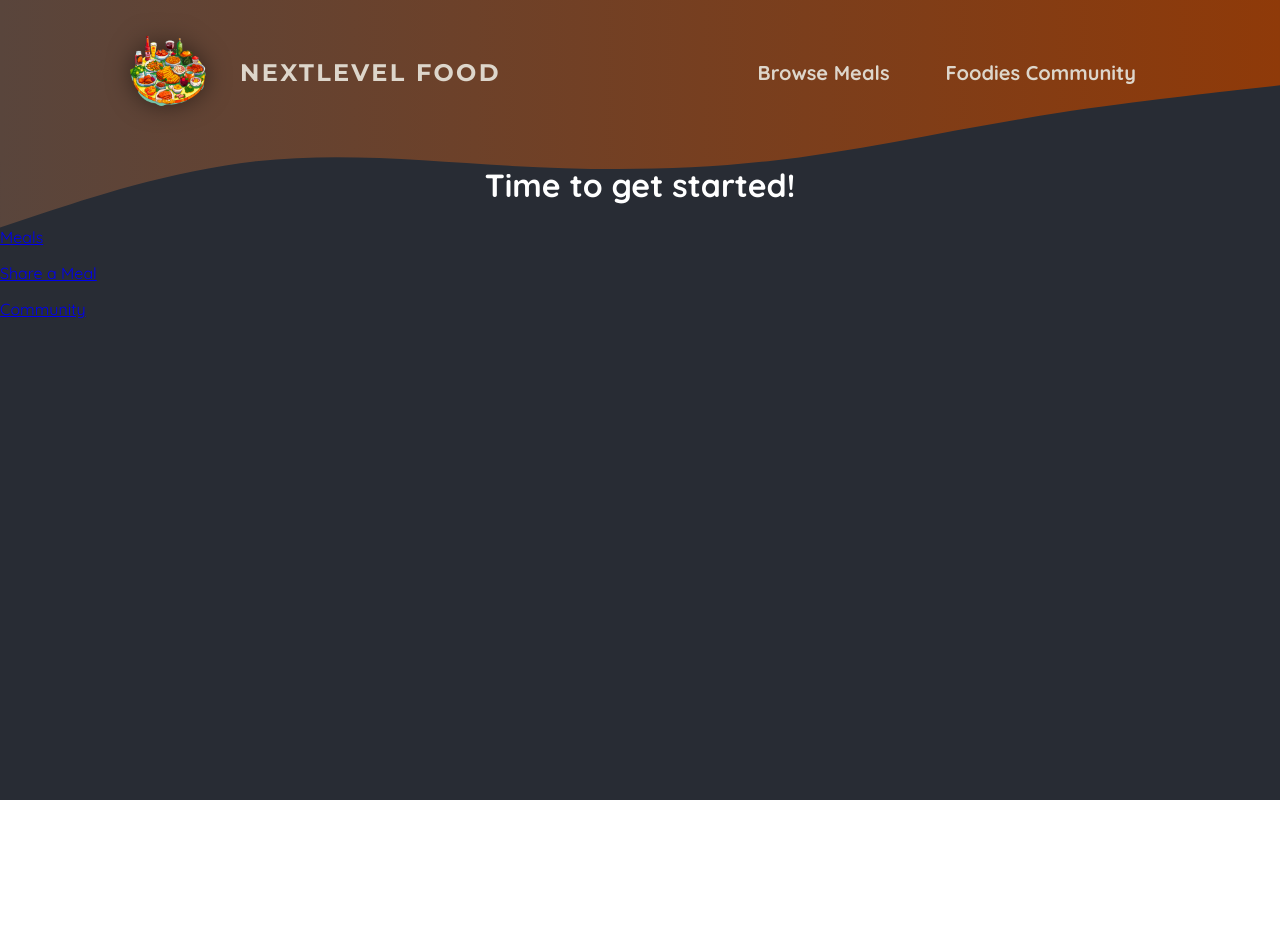
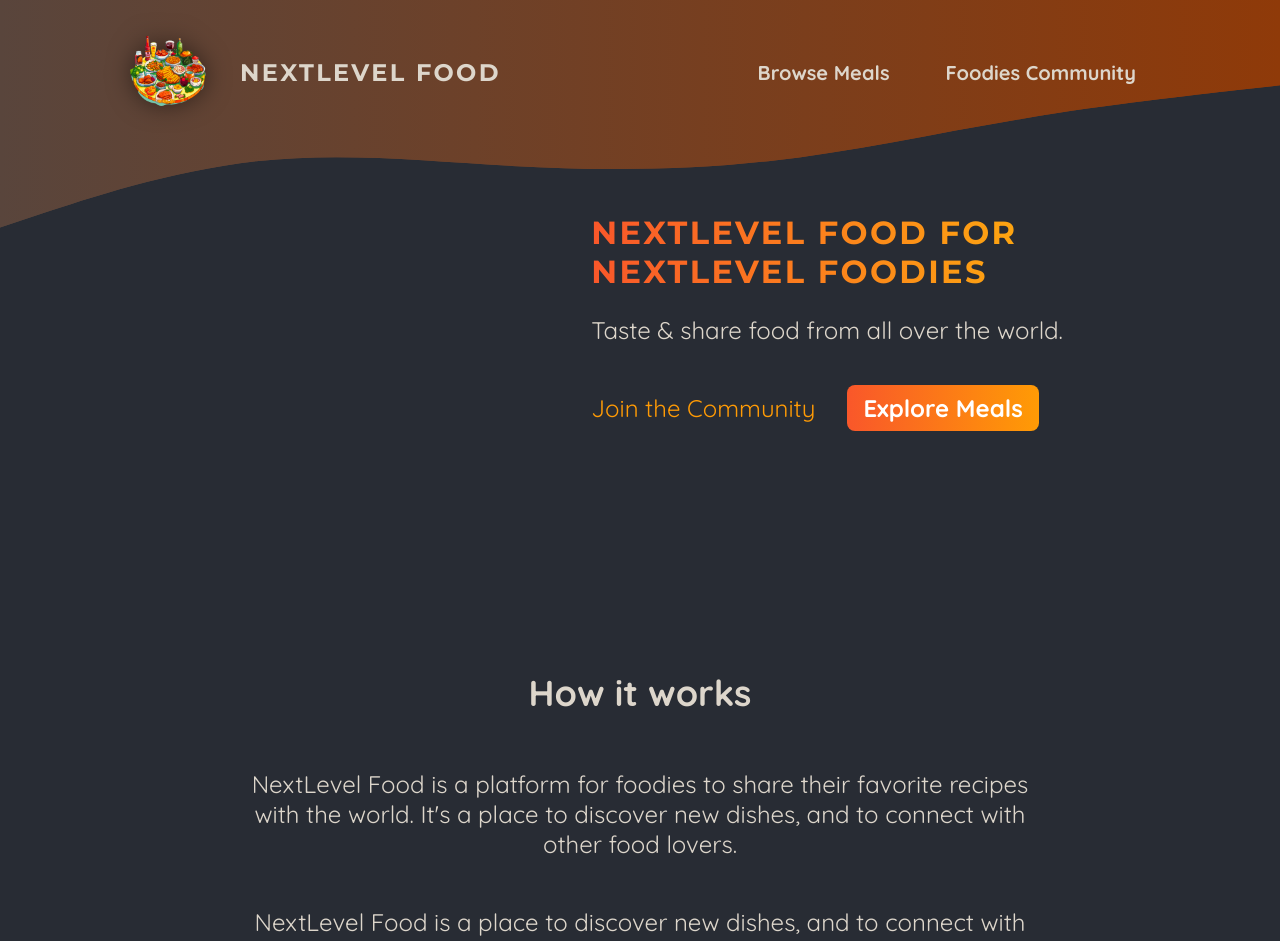
Before and after one commit to nymajalalabadi/Foodies, a Next.js app in the folder foodies/: page / in a window 1280 px wide. Shown: the top 941 px of the page. Before the commit the page ends 800 px from the top, so only its background shows below. Built offline with nearby package versions, Linux system fonts and the light colour scheme.

Commit message:
Added MainHeaderBackground

```diff
--- /dev/null
+++ b/foodies/app/components/main-header/main-header-background.module.css
@@ -0,0 +1,14 @@
+.headerbackground {
+    position: absolute;
+    width: 100%;
+    height: 320px;
+    top: 0;
+    left: 0;
+    z-index: -1;
+  }
+
+  .headerbackground svg {
+    display: block;
+    width: 100%;
+    height: auto;
+  }
--- /dev/null
+++ b/foodies/app/components/main-header/main-header-background.tsx
@@ -0,0 +1,26 @@
+import styles from "./main-header-background.module.css";
+
+export default function MainHeaderBackground() {
+    return (
+        <div className={styles.headerbackground}>
+          <svg  xmlns="http://www.w3.org/2000/svg" viewBox="0 0 1440 320">
+            <defs>
+              <linearGradient id="gradient" x1="0%" y1="0%" x2="100%" y2="0%">
+                <stop
+                  offset="0%"
+                  style={{ stopColor: '#59453c', stopOpacity: '1' }}
+                />
+                <stop
+                  offset="100%"
+                  style={{ stopColor: '#8f3a09', stopOpacity: '1' }}
+                />
+              </linearGradient>
+            </defs>
+            <path
+              fill="url(#gradient)"
+              d="M0,256L48,240C96,224,192,192,288,181.3C384,171,480,181,576,186.7C672,192,768,192,864,181.3C960,171,1056,149,1152,133.3C1248,117,1344,107,1392,101.3L1440,96L1440,0L1392,0C1344,0,1248,0,1152,0C1056,0,960,0,864,0C768,0,672,0,576,0C480,0,384,0,288,0C192,0,96,0,48,0L0,0Z"
+            ></path>
+          </svg>
+        </div>
+    );
+}
--- a/foodies/app/components/main-header.tsx
+++ b/foodies/app/components/main-header/main-header.tsx
@@ -2,12 +2,15 @@
 import logo from "@/assets/logo.png";
 import styles from "./main-header.module.css";
 import Image from "next/image";
+import MainHeaderBackground from "./main-header-background";
 
 export default function MainHeader() {
   return (
+    <>
+    <MainHeaderBackground />
     <header className={styles.header}>
         <Link href="/" className={styles.logo}>
-            <Image width={50} height={50} src={logo.src} alt="a picture of a plate of food"  />
+            <Image width={50} height={50} src={logo} alt="a picture of a plate of food" priority />
             nextlevel food
         </Link>
 
@@ -22,5 +25,6 @@
             </ul>
         </nav>
     </header>
+    </>
   );
 }
--- a/foodies/app/globals.css
+++ b/foodies/app/globals.css
@@ -13,20 +13,7 @@
   background: radial-gradient(#282c34, #282c34);
 }
 
-.header-background {
-  position: absolute;
-  width: 100%;
-  height: 320px;
-  top: 0;
-  left: 0;
-  z-index: -1;
-}
 
-svg {
-  display: block;
-  width: 100%;
-  height: auto;
-}
 
 .not-found,
 .error {
--- a/foodies/app/layout.tsx
+++ b/foodies/app/layout.tsx
@@ -1,5 +1,6 @@
 import './globals.css';
-import MainHeader from './components/main-header';
+import MainHeader from './components/main-header/main-header';
+import MainHeaderBackground from './components/main-header/main-header-background';
 
 export const metadata = {
   title: 'NextLevel Food',
@@ -10,26 +11,7 @@
   return (
     <html lang="en">
       <body>
-        <div className="header-background">
-          <svg xmlns="http://www.w3.org/2000/svg" viewBox="0 0 1440 320">
-            <defs>
-              <linearGradient id="gradient" x1="0%" y1="0%" x2="100%" y2="0%">
-                <stop
-                  offset="0%"
-                  style={{ stopColor: '#59453c', stopOpacity: '1' }}
-                />
-                <stop
-                  offset="100%"
-                  style={{ stopColor: '#8f3a09', stopOpacity: '1' }}
-                />
-              </linearGradient>
-            </defs>
-            <path
-              fill="url(#gradient)"
-              d="M0,256L48,240C96,224,192,192,288,181.3C384,171,480,181,576,186.7C672,192,768,192,864,181.3C960,171,1056,149,1152,133.3C1248,117,1344,107,1392,101.3L1440,96L1440,0L1392,0C1344,0,1248,0,1152,0C1056,0,960,0,864,0C768,0,672,0,576,0C480,0,384,0,288,0C192,0,96,0,48,0L0,0Z"
-            ></path>
-          </svg>
-        </div>
+        <MainHeaderBackground />
         <MainHeader />
         {children}
       </body>
--- /dev/null
+++ b/foodies/app/page.module.css
@@ -0,0 +1,75 @@
+.header {
+    display: flex;
+    gap: 3rem;
+    margin: 3rem auto;
+    width: 90%;
+    max-width: 75rem;
+  }
+
+  .slideshow {
+    width: 40rem;
+    height: 25rem;
+  }
+
+  .hero {
+    color: #ddd6cb;
+    font-size: 1.5rem;
+  }
+
+  .hero h1 {
+    font-size: 2rem;
+    font-weight: bold;
+    font-family: 'Montserrat', sans-serif;
+    letter-spacing: 0.15rem;
+    text-transform: uppercase;
+    background: linear-gradient(90deg, #f9572a, #ffc905);
+    background-clip: text;
+    -webkit-background-clip: text;
+    -webkit-text-fill-color: transparent;
+  }
+
+  .cta {
+    font-size: 1.5rem;
+    display: flex;
+    gap: 1rem;
+  }
+
+  .cta a {
+    display: inline-block;
+    margin-top: 1rem;
+    padding: 0.5rem 1rem;
+    border-radius: 0.5rem;
+    background: linear-gradient(90deg, #f9572a, #ff9b05);
+    color: #ffffff;
+    font-weight: bold;
+    text-decoration: none;
+  }
+
+  .cta a:hover,
+  .cta a:active {
+    background: linear-gradient(90deg, #fd4715, #f9b241);
+  }
+
+  .cta a:first-child {
+    background: transparent;
+    font-weight: normal;
+    color: #ff9b05;
+    padding-left: 0;
+  }
+
+  .cta a:first-child:hover,
+  .cta a:first-child:active {
+    background: transparent;
+    color: #f9b241;
+  }
+
+  .section {
+    display: flex;
+    flex-direction: column;
+    color: #ddd6cb;
+    font-size: 1.5rem;
+    max-width: 50rem;
+    width: 90%;
+    margin: 2rem auto;
+    text-align: center;
+  }
--- a/foodies/app/page.tsx
+++ b/foodies/app/page.tsx
@@ -1,20 +1,49 @@
 import Link from "next/link";
+import classes from "./page.module.css";
 
 export default function Home() {
   return (
+    <>
+      <header className={classes.header}>
+        <div className={classes.slideshow}></div>
+        <div>
+          <div className={classes.hero}>
+            <h1>NextLevel Food for NextLevel Foodies</h1>
+            <p>Taste & share food from all over the world.</p>
+          </div>
+          <div className={classes.cta}>
+            <Link href="/community">Join the Community</Link>
+            <Link href="/meals">Explore Meals</Link>
+          </div>
+        </div>
+      </header>
       <main>
-      <h1 style={{ color: 'white', textAlign: 'center' }}>
-        Time to get started!
-      </h1>
+        <section className={classes.section}>
+          <h2>How it works</h2>
           <p>
-        <Link href="/meals">Meals</Link>
+            NextLevel Food is a platform for foodies to share their favorite
+            recipes with the world. It&apos;s a place to discover new dishes, and to
+            connect with other food lovers.
           </p>
           <p>
-        <Link href="/meals/share">Share a Meal</Link>
+            NextLevel Food is a place to discover new dishes, and to connect
+            with other food lovers.
+          </p>
+        </section>
+
+        <section className={classes.section}>
+          <h2>Why NextLevel Food?</h2>
+          <p>
+            NextLevel Food is a platform for foodies to share their favorite
+            recipes with the world. It&apos;s a place to discover new dishes, and to
+            connect with other food lovers.
           </p>
           <p>
-        <Link href="/community">Community</Link>
+            NextLevel Food is a place to discover new dishes, and to connect
+            with other food lovers.
           </p>
+        </section>
       </main>
+    </>
   );
 }
```
Also changed, not shown: foodies/app/components/main-header/main-header.module.css (renamed from foodies/app/components/main-header.module.css). Lines whose indentation alone changed are shown as unchanged.
